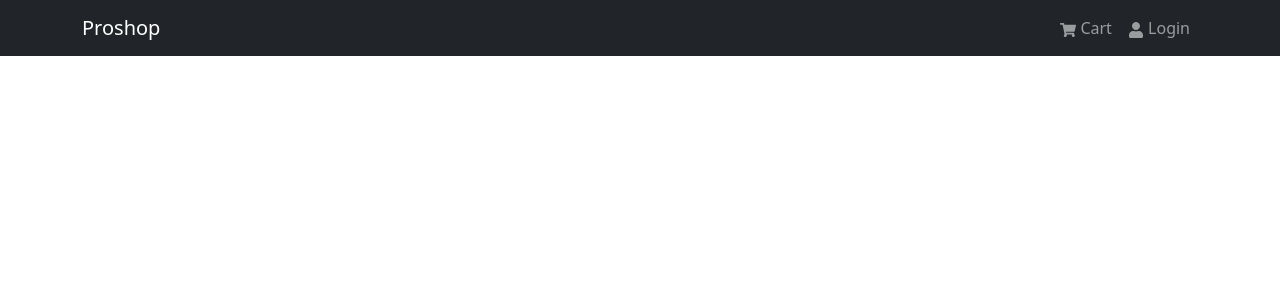
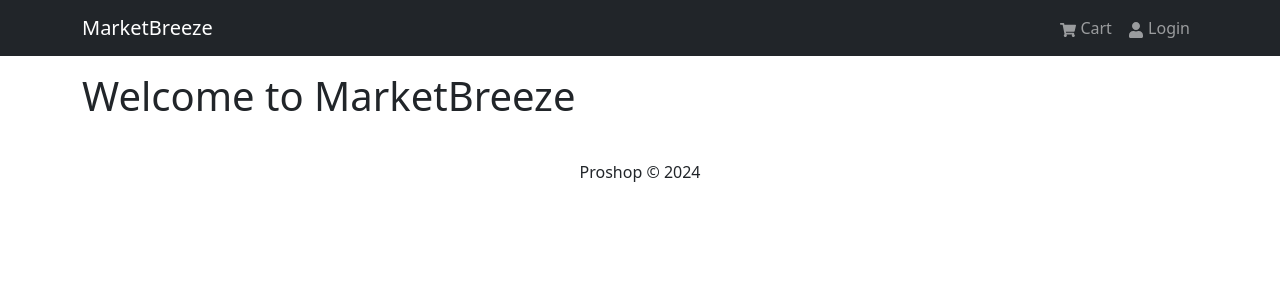
Before and after one commit to Karmveer27/eCommerce-Platform, a React (Create React App) app in the folder frontend/: page / in a window 1280 px wide. Shown: the top 300 px of the page. Built offline with nearby package versions, Linux system fonts and the light colour scheme.

Commit message:
Added footer componenent

```diff
--- a/frontend/src/App.js
+++ b/frontend/src/App.js
@@ -1,9 +1,19 @@
 import React from 'react'
 import Header from './components/Header'
+import Footer from './components/Footer'
+import { Container } from 'react-bootstrap'
 
 const App = () => {
   return (
-    <Header />
+    <>
+      <Header />
+      <main className='py-3'>
+        <Container>
+          <h1>Welcome to MarketBreeze</h1>
+        </Container>
+      </main>
+      <Footer />
+      </>
   )
 }
 
--- /dev/null
+++ b/frontend/src/components/Footer.jsx
@@ -0,0 +1,22 @@
+import { Container, Row, Col} from 'react-bootstrap'
+
+function Footer() {
+    const currentTime = new Date().getFullYear();
+  return (
+    <footer>
+
+        <Container>
+
+            <Row>
+                <Col className='text-center py-3'>
+                    <p>Proshop &copy; {currentTime}</p>
+                </Col>
+            </Row>
+
+        </Container>
+
+    </footer>
+  )
+}
+
+export default Footer
--- a/frontend/src/components/Header.jsx
+++ b/frontend/src/components/Header.jsx
@@ -7,7 +7,7 @@ function Header() {
         <Navbar bg='dark' variant='dark' expand='lg' collapseOnSelect>  {/* collapseOnSelect enabled means when a user selects an option, it closes the navbar. The expand sets the breakpoint for collapse/not collapsed */}
 
             <Container>
-                <Navbar.Brand href="#"> Proshop </Navbar.Brand>
+                <Navbar.Brand href="#"> MarketBreeze </Navbar.Brand>
 
                 <Navbar.Toggle aria-controls='basic-navbar-nav'></Navbar.Toggle>
                 <Navbar.Collapse id='basic-navbar-nav'>
```
